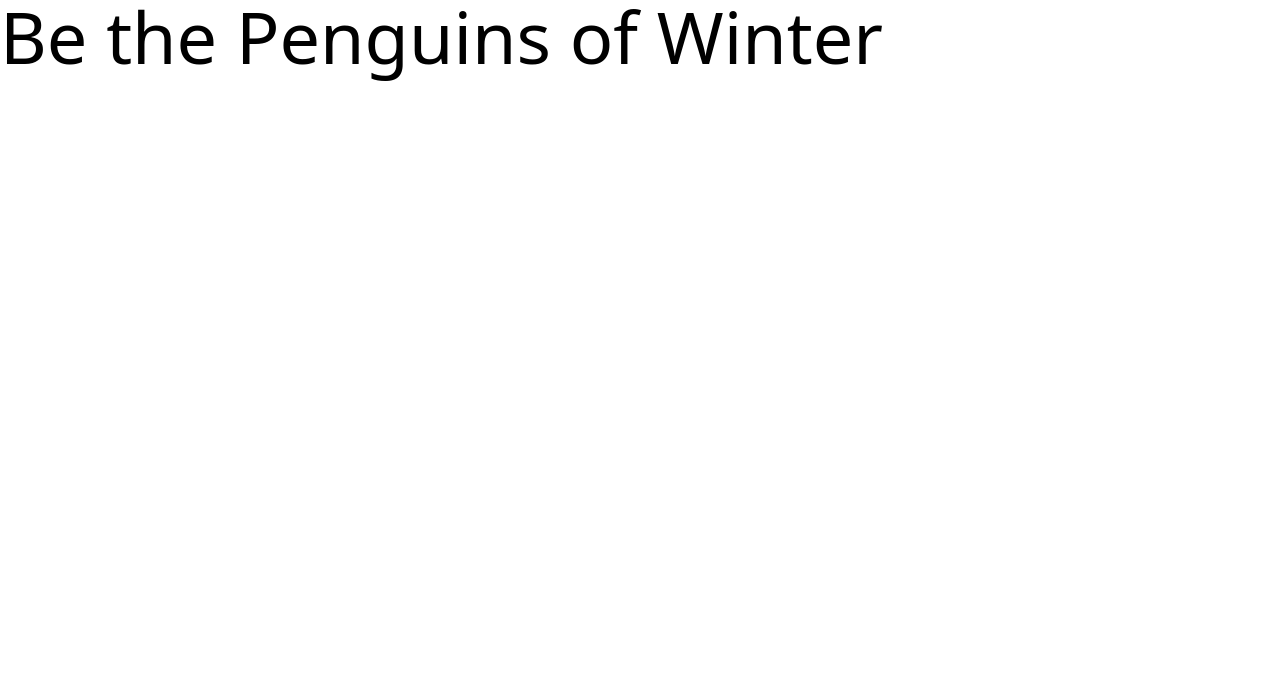
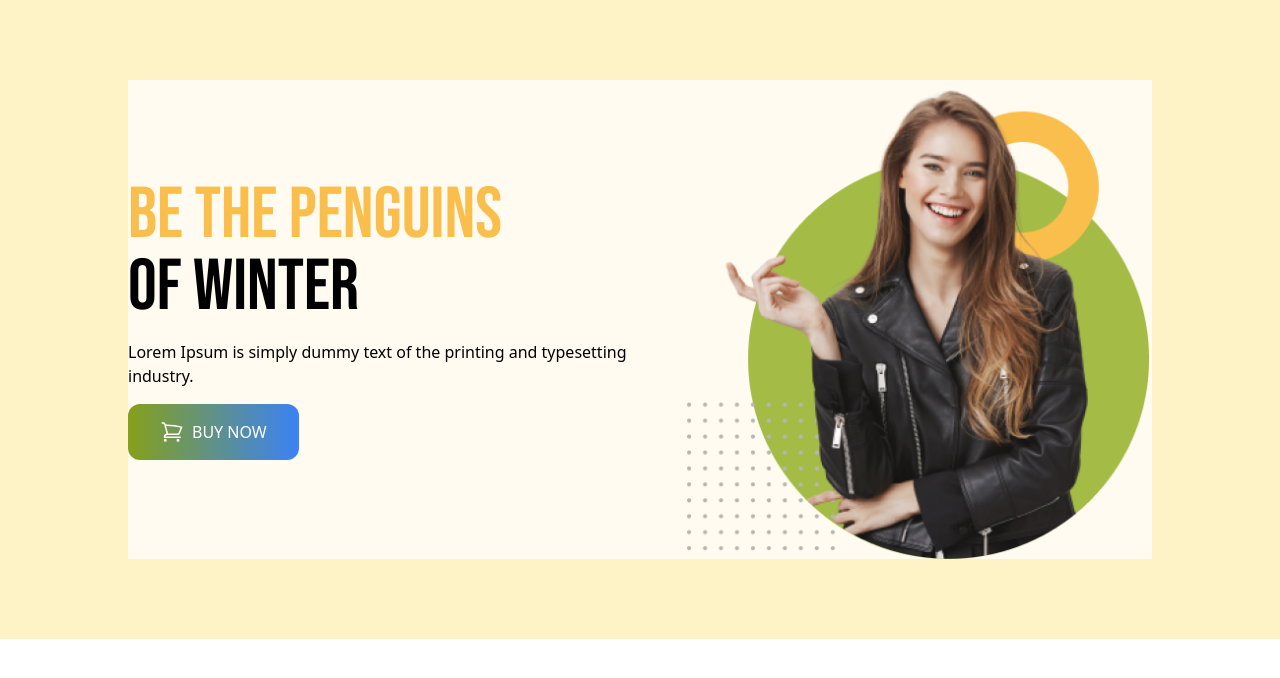
Before and after one commit to Shakibnymr/penguin-fashion-with-tailwind, a plain HTML site: page index.html in a window 1280 px wide. Drawn offline with nearby package versions, Linux system fonts and the light colour scheme.

Commit message:
few changes made

```diff
--- a/index.html
+++ b/index.html
@@ -4,17 +4,38 @@
     <meta charset="UTF-8">
     <meta name="viewport" content="width=device-width, initial-scale=1.0">
     <title>Pengion fashion</title>
+    <link rel="preconnect" href="https://fonts.googleapis.com">
+<link rel="preconnect" href="https://fonts.gstatic.com" crossorigin>
+<link href="https://fonts.googleapis.com/css2?family=Bebas+Neue&display=swap" rel="stylesheet">
     <script src="https://cdn.tailwindcss.com"></script>
+    <style>
+        .font-bebas{
+            font-family: 'Bebas Neue', sans-serif;
+        }
+    </style>
 </head>
 <body>
-    <header>
-        <div>
-            <div>
-<h1 class="text-7xl">Be the Penguins
+    <header class="bg-amber-100  px-4 py-20 md:px-32">
+        <!--nav-section-->
+        <nav>
+
+        </nav>
+        <!--banner section-->
+        <div class="flex flex-col md:flex-row justify-between items-center bg-[#FFFBF0]">
+            <div class="space-y-4">
+<h1 class="text-7xl uppercase font-bebas">
+    <span class="text-[#FABE4C]">Be the Penguins</span> <br>
     of Winter</h1>
+    <p>Lorem Ipsum is simply dummy text of the printing
+        and typesetting industry.</p>
+        <button class="py-4 px-8 bg-blue-500 rounded-xl uppercase text-white font-medium flex justify-between gap-2 items-center bg-gradient-to-r from-gray-200 md:from-[#85A019]">
+            <svg  xmlns="http://www.w3.org/2000/svg" fill="none" viewBox="0 0 24 24" stroke-width="1.5" stroke="currentColor" class="w-6 h-6">
+                <path stroke-linecap="round" stroke-linejoin="round" d="M2.25 3h1.386c.51 0 .955.343 1.087.835l.383 1.437M7.5 14.25a3 3 0 00-3 3h15.75m-12.75-3h11.218c1.121-2.3 2.1-4.684 2.924-7.138a60.114 60.114 0 00-16.536-1.84M7.5 14.25L5.106 5.272M6 20.25a.75.75 0 11-1.5 0 .75.75 0 011.5 0zm12.75 0a.75.75 0 11-1.5 0 .75.75 0 011.5 0z" />
+              </svg>
+              Buy Now</button>
             </div>
             <div>
-
+<img src="./images/model.png" alt="">
             </div>
         </div>
     </header>
```
Also changed, not shown: icons/bg1.png (added), icons/bg2.png (added), icons/bg3.png (added), icons/box.png (added), icons/house.png (added), icons/logo.png (added), icons/question.png (added), icons/shopping-cart 1.png (added), images/jacket-1.png (added), images/jacket-2.png (added), images/jacket-3.png (added), images/jacket-4.png (added), images/jacket-5.png (added), images/jacket-6.png (added), 2 more files.
